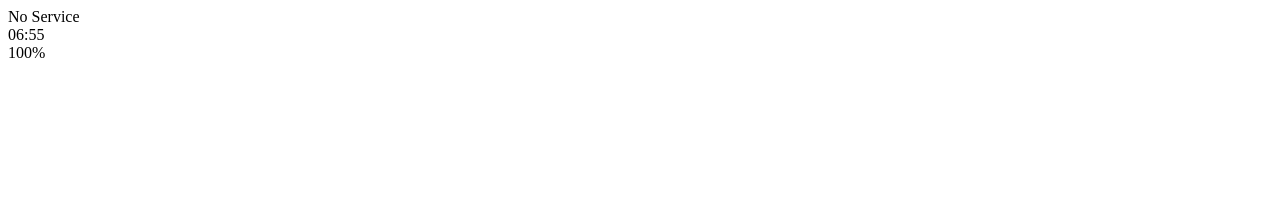
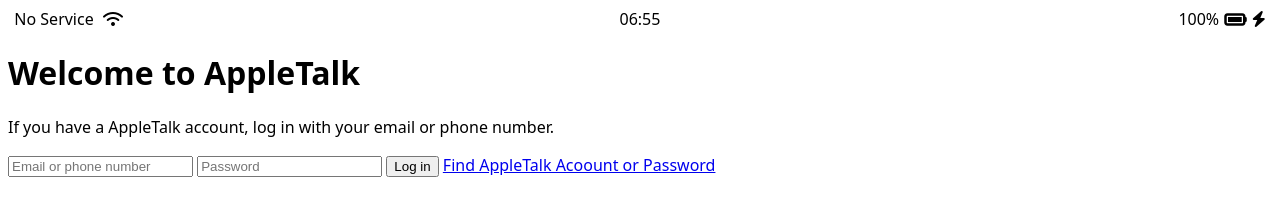
Before and after one commit to duyeong-ko/DuduTalk, a plain HTML site: page index.html in a window 1280 px wide. Drawn offline with Linux system fonts and the light colour scheme.

Commit message:
feat: login #1

```diff
--- /dev/null
+++ b/css/styles.css
@@ -0,0 +1,31 @@
+body {
+  font-family: system-ui, -apple-system, BlinkMacSystemFont, 'Segoe UI', Roboto, Oxygen, Ubuntu, Cantarell, 'Open Sans', 'Helvetica Neue', sans-serif;
+}
+
+.status-bar {
+  display: flex;
+  justify-content: center;
+}
+
+.status-bar__column {
+  width: 33%;
+}
+
+.status-bar__column:first-child span {
+  margin-right: 5px;
+}
+
+.status-bar__column:nth-child(2) span {
+  display: flex;
+  justify-content: center;
+}
+
+.status-bar__column:nth-child(3) {
+  display: flex;
+  justify-content: flex-end;
+  align-items: center;
+}
+
+.status-bar__column .fa-battery-full {
+  margin: 0px 5px;
+}
--- a/index.html
+++ b/index.html
@@ -1,23 +1,46 @@
 <!DOCTYPE html>
 <html lang="en">
   <head>
+    <link rel="stylesheet" href="css/styles.css" />
     <meta charset="UTF-8" />
     <meta http-equiv="X-UA-Compatible" content="IE=edge" />
     <meta name="viewport" content="width=device-width, initial-scale=1.0" />
-    <title>Welcome to Apple talk</title>
+    <title>Welcome to Appletalk</title>
   </head>
   <body>
-    <div id="status-bar">
+    <div class="status-bar">
       <div class="status-bar__column">
         <span>No Service</span>
-        <!-- ToDo - Wifi Icon -->
+        <i class="fa-solid fa-wifi"></i>
       </div>
-      <div class="status-bar__column"></div>
-      <span>06:55</span>
-      <div class="status-bar__column"></div>
-      <span>100%</span>
-      <!-- Battery Icon -->
-      <!-- Lightning Icon -->
+      <div class="status-bar__column">
+        <span>06:55</span>
+      </div>
+
+      <div class="status-bar__column">
+        <span>100%</span>
+        <i class="fa-solid fa-battery-full fa-lg"></i>
+        <i class="fa-solid fa-bolt"></i>
+      </div>
     </div>
+
+    <header class="welcome-header">
+      <h1 class="welcome-header__title">Welcome to AppleTalk</h1>
+      <p class="welcome-header__text">
+        If you have a AppleTalk account, log in with your email or phone number.
+      </p>
+    </header>
+
+    <form id="login-form">
+      <input type="text" placeholder="Email or phone number" />
+      <input type="password" placeholder="Password" />
+      <input type="submit" value="Log in" />
+      <a href="#">Find AppleTalk Acoount or Password</a>
+    </form>
+
+    <script
+      src="https://kit.fontawesome.com/493cc16663.js"
+      crossorigin="anonymous"
+    ></script>
   </body>
 </html>
```
